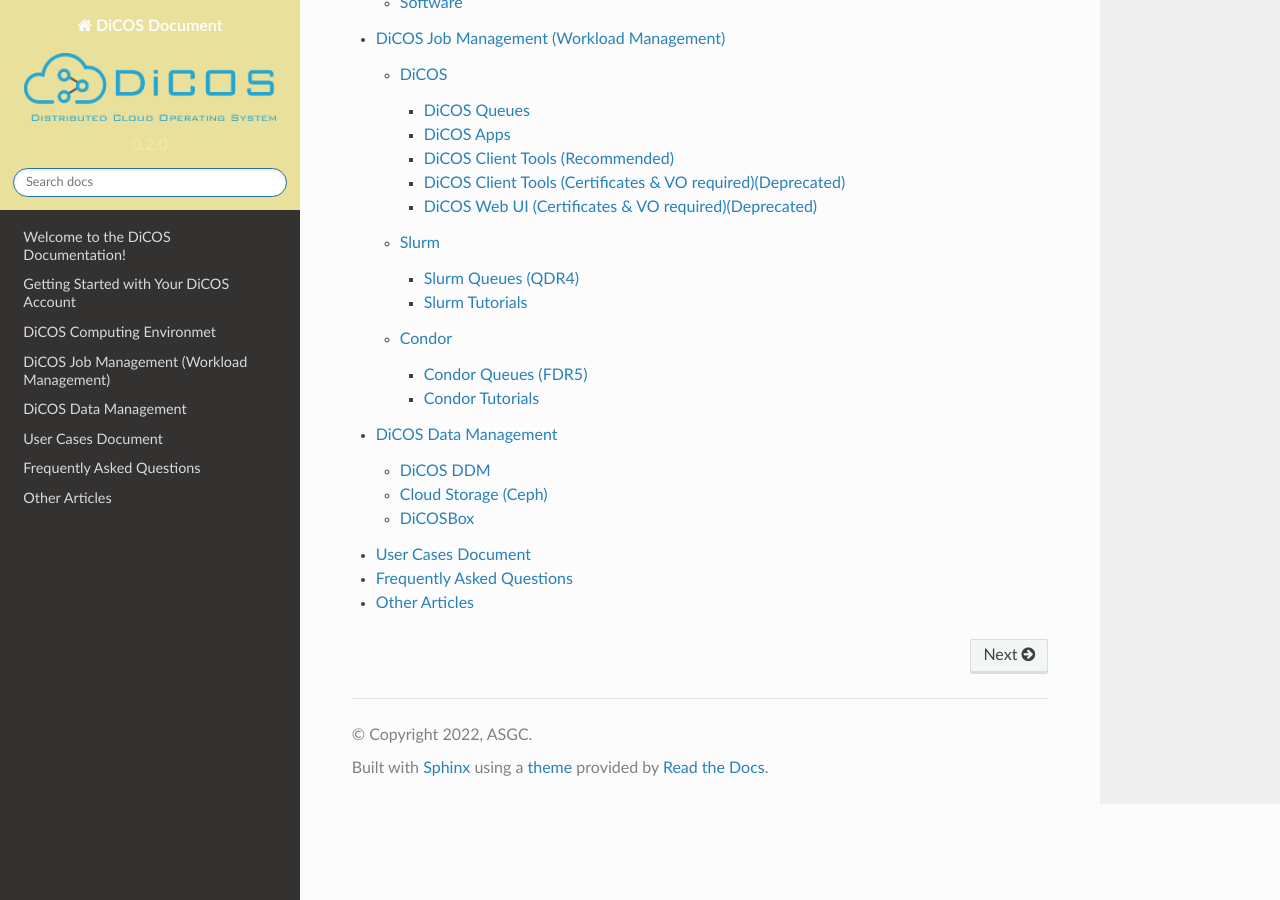
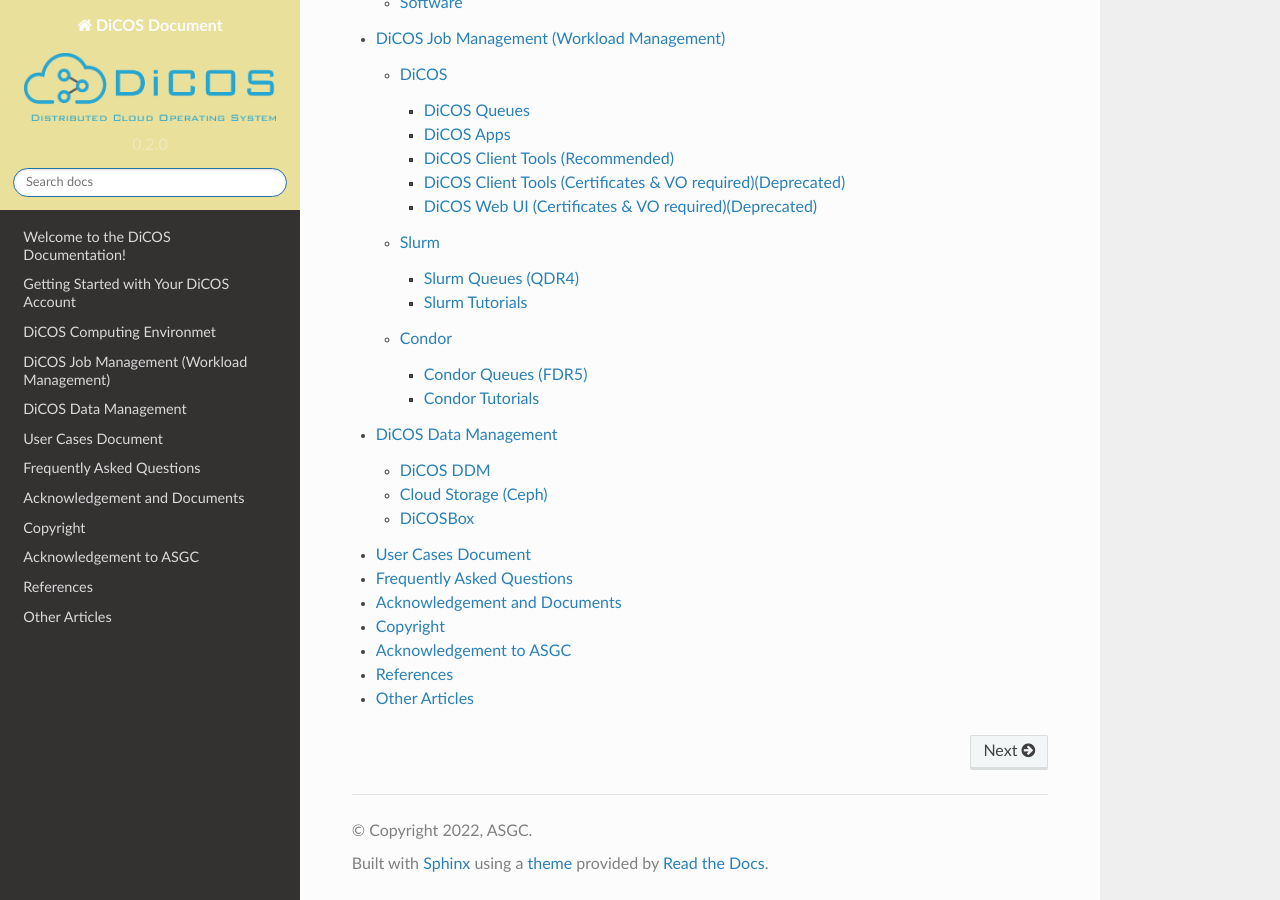
Before and after one commit to ASGCOPS/dicos_document, a Sphinx documentation site: the page built from docs/source/index.rst, in a window 1280 px wide and 900 px high, scrolled down 985 px. Built offline with Sphinx 7.4.7 and the Read the Docs theme 2.0.0, drawn with Linux system fonts in a browser that asks for light colours; pages that are not in the unit, such as notebooks, are missing from menus; some of the changed lines change nothing that is shown.

Commit message:
Add acknowledgement_and_documents.rst

```diff
--- /dev/null
+++ b/docs/source/acknowledgement_and_documents.rst
@@ -0,0 +1,38 @@
+===============================
+Acknowledgement and Documents
+===============================
+
+============
+Copyright
+============
+
+This work by ASGC is licensed under a Creative Common Attribution 4.0 International License. To view a copy of this license, visit http://creativecommons.org/licenses/by/4.0/.  Work that cannot be reused without explicit permission. (Copyright © 2019 Academia Sinica Grid Computing Centre)
+
+=============================
+Acknowledgement to ASGC
+=============================
+
+For scientific publications. Please include ASGC (Academia Sinica Grid-computing Center) in the acknowledgement when research outcomes that relied on ASGC resources, services or expertise are presented.
+
+::
+
+    For example, “This work used ASGC (Academia Sinica Grid- computing Center) Distributed Cloud resources, which is supported by Academia Sinica”
+    Or, simply include “ASGC (Academia Sinica Grid-computing Center)” in the list of institutes to be acknowledged.
+
+接受 ASGC 之硬體、軟體或諮詢協助以完成研究者，請於研究成果 acknowledgement 中提及「中央研究院物理理所⾼高能物理理與科學計算技術中⼼」或「Academia Sinica Grid-computing Center (ASGC)」。
+
+
+::
+
+    範例例:感謝中央研究院物理理所⾼高能物理理與科學計算技術中⼼心協助，使本研 究得以順利利完成
+    或是，將“中央研究院物理理所⾼高能物理理與科學計算技術中⼼心”加入acknowledgement 名單中
+
+.. seealso::
+
+   https://www.twgrid.org/wordpress/index.php/copyright-and-acknowledgement-to-asgc/
+
+====================
+References
+====================
+
+If you woule like to cite the document for our DiCOS system, you could cite the following document: https://www.researchgate.net/publication/323894182_Distributed_Cloud_Operating_System_DiCOS_Development_at_Academia_Sinica.
--- a/docs/source/index.rst
+++ b/docs/source/index.rst
@@ -10,4 +10,5 @@
    dicos_ddm
    user_case
    faq
+   acknowledgement_and_documents
    other
```
